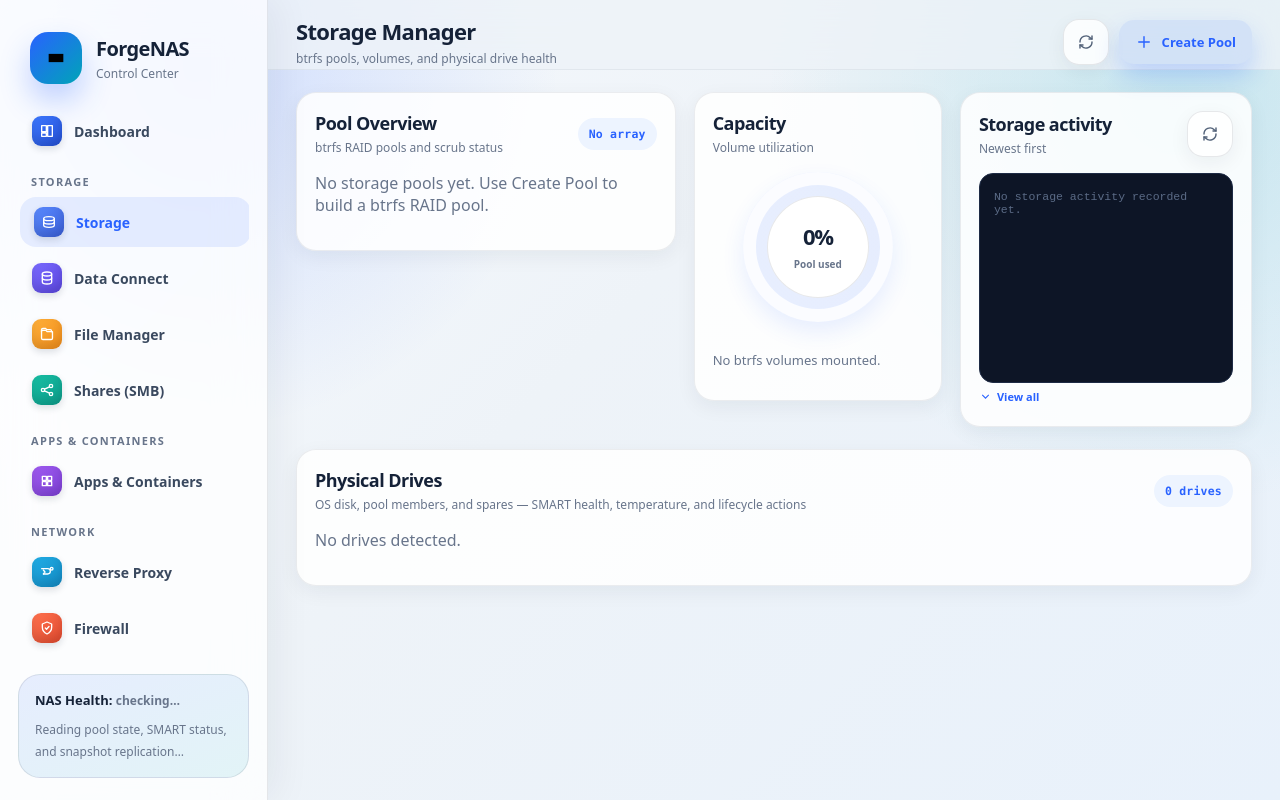
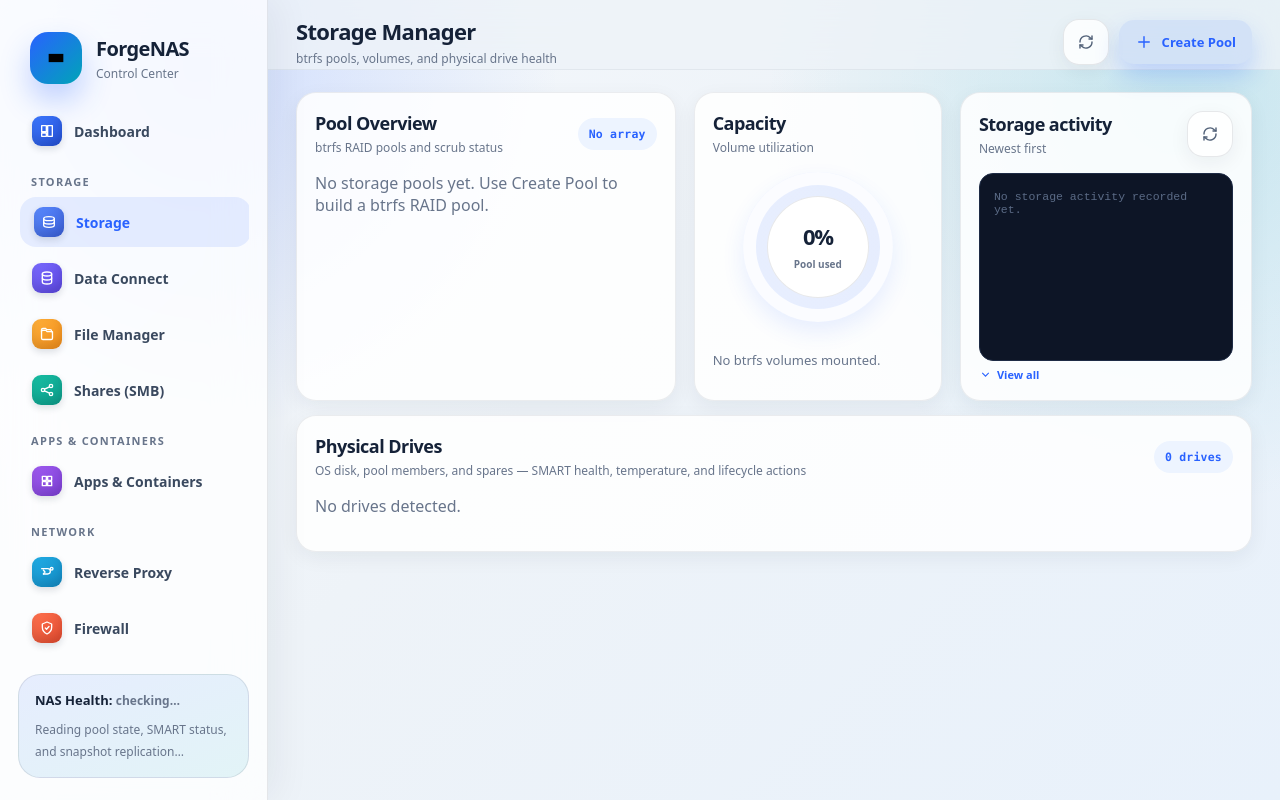
Before and after one commit to Dvalin21/forgeos, a plain HTML site: page web/desktop/storage.html in a window 1280 px wide. Drawn offline with Linux system fonts and the light colour scheme; no server answers.

Commit message:
fix(storage): Capacity + Activity match Pool Overview height; drives flush
Top row is align-items:stretch so all three boxes match the tallest
(Pool Overview). The Activity panel is a flex column and its terminal is
flex:1;min-height:0 — so it FILLS the stretched box and scrolls
internally. Because the box height is driven by Pool Overview's content
(not the log), adding events scrolls inside and never grows the row —
satisfying both "match height" and "log must not lengthen the row".

Drives section margin-top 22px -> 14px so it sits flush under the row.

The modal terminal is not a descendant of .storage-top, so the fill rule
can't touch it; its own override keeps it flexible. Frontend; suite 817.

```diff
--- a/web/desktop/storage.html
+++ b/web/desktop/storage.html
@@ -50,7 +50,7 @@
 
 /* drive groups (OS / pools / spares) */
 /* top row: pool overview · capacity · activity, three across */
-.storage-top{display:grid;grid-template-columns:minmax(0,1.3fr) minmax(0,.85fr) minmax(0,1fr);gap:18px;align-items:start}
+.storage-top{display:grid;grid-template-columns:minmax(0,1.3fr) minmax(0,.85fr) minmax(0,1fr);gap:18px;align-items:stretch}
 @media(max-width:1100px){.storage-top{grid-template-columns:1fr}}
 /* each pool / OS / spares is its own contained BOX */
 .drive-group{border:1px solid var(--line);border-radius:18px;background:var(--surface-2);padding:16px 18px;margin-bottom:16px}
@@ -73,6 +73,12 @@
 .role-badge.spare{background:var(--surface);color:var(--muted)}
 /* storage activity terminal (fits the narrower right column) */
 .term{background:#0d1526;border:1px solid #1e2b45;border-radius:14px;padding:12px 14px;height:210px;overflow:auto;font:500 11.5px "JetBrains Mono",ui-monospace,monospace}
+/* in the stretched top row, the Activity panel fills its box and the
+   terminal fills the panel (scrolls internally) so all three boxes match
+   Pool Overview's height. Box height is driven by Pool Overview, not by
+   log content, so adding events never grows the row. */
+.storage-top aside:last-child{display:flex;flex-direction:column}
+.storage-top aside:last-child .term{height:auto;flex:1;min-height:0}
 .term-line{display:flex;flex-wrap:wrap;gap:6px 9px;padding:4px 0;color:#c8d3e6;border-bottom:1px solid rgba(255,255,255,.04)}
 .term-line:last-child{border:0}
 .term-line.muted{color:#5b6b86}
@@ -142,7 +148,7 @@
       </section>
 
       <!-- PHYSICAL DRIVES -->
-      <section class="panel pad" style="margin-top:22px">
+      <section class="panel pad" style="margin-top:14px">
         <div class="section-head"><div><h3>Physical Drives</h3><p>OS disk, pool members, and spares — SMART health, temperature, and lifecycle actions</p></div><span class="chip" id="drive-chip">—</span></div>
         <div id="drives"><div style="color:var(--muted)">Loading drives…</div></div>
       </section>
```
